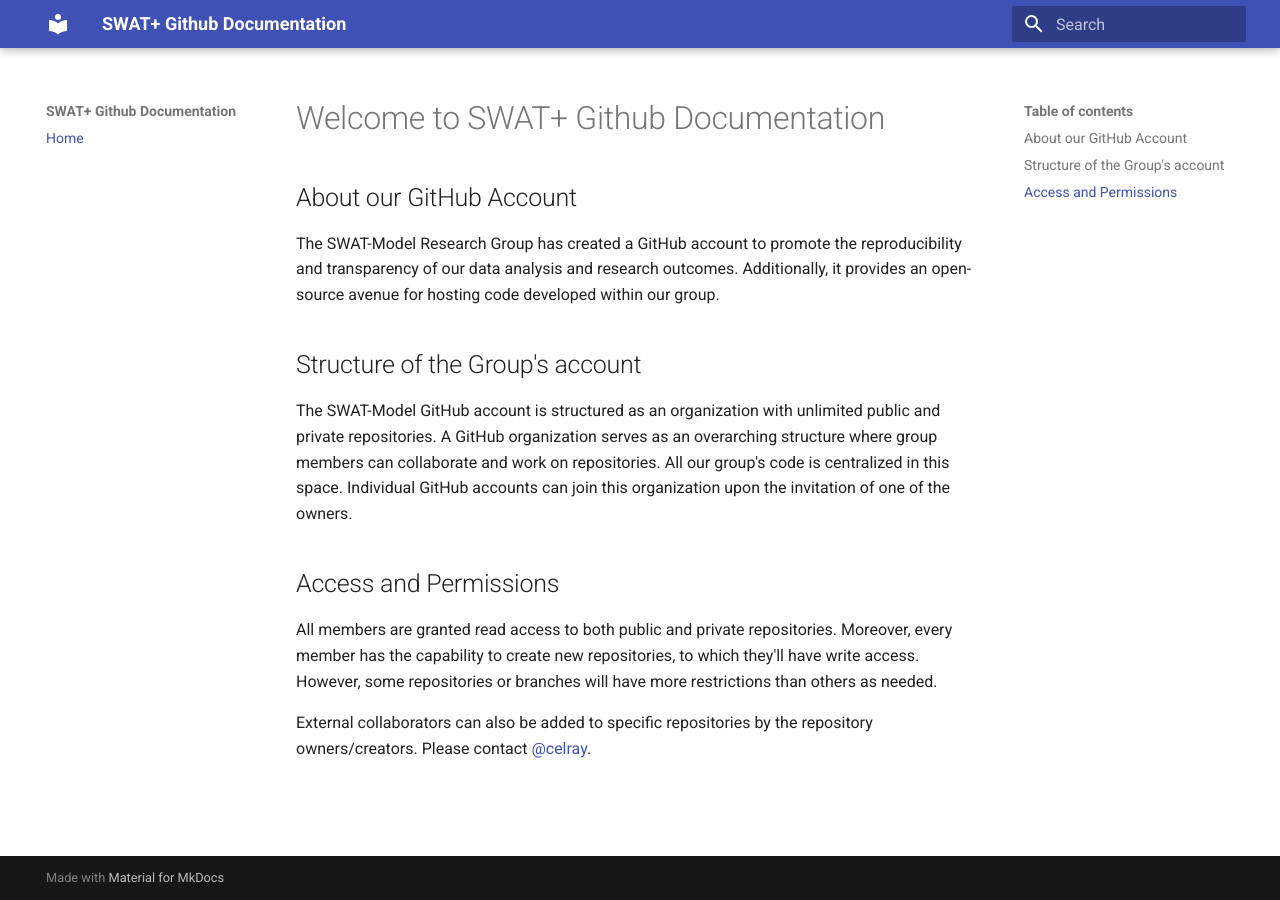
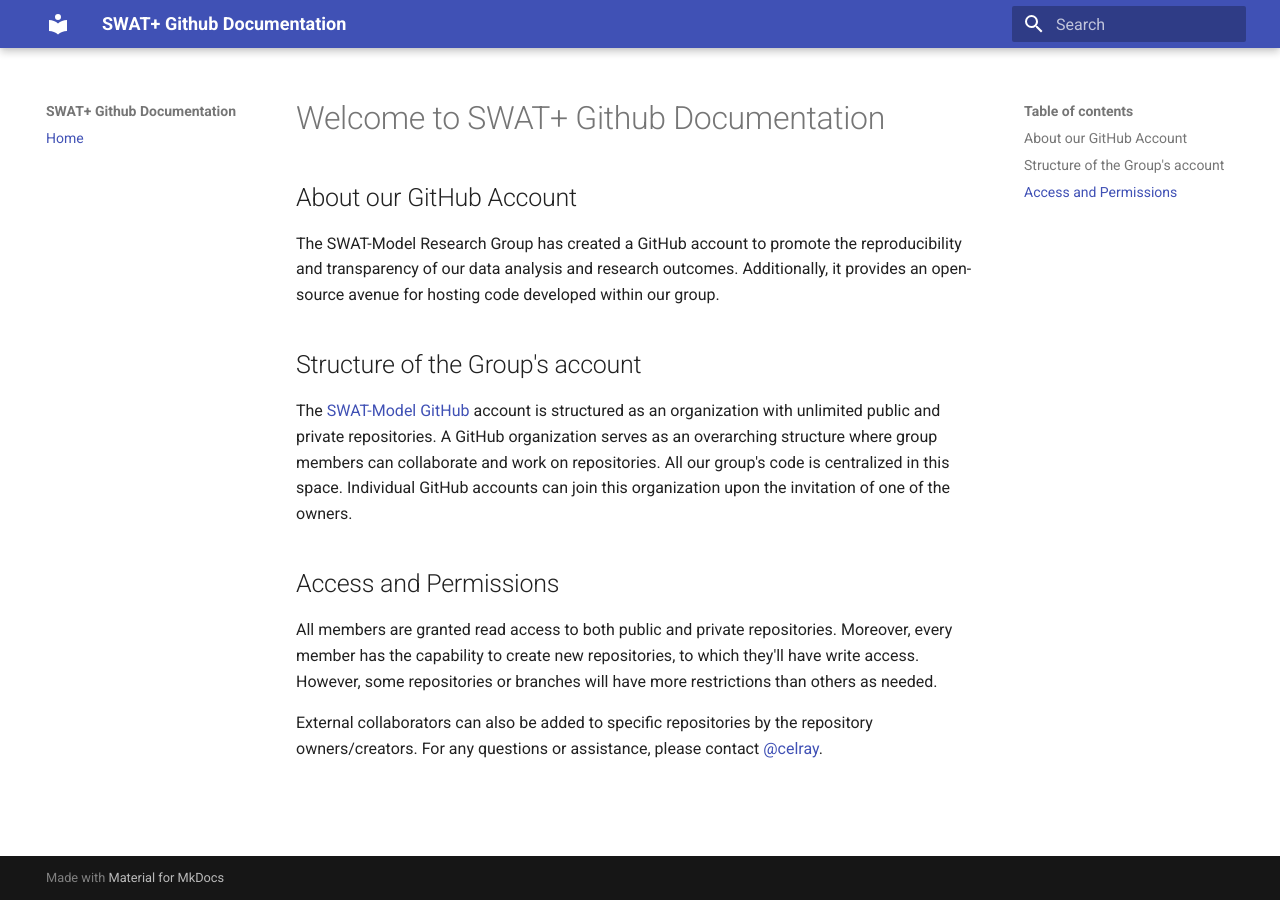
Before and after one commit to swat-model/swat-model.github.io, an MkDocs documentation site: the page built from docs/index.md, in a window 1280 px wide. Built offline with MkDocs 1.6.1 and Material for MkDocs 9.7.7, drawn with Linux system fonts in a browser that asks for light colours.

Commit message:
updated index.md

```diff
--- a/docs/index.md
+++ b/docs/index.md
@@ -5,9 +5,9 @@
 The SWAT-Model Research Group has created a GitHub account to promote the reproducibility and transparency of our data analysis and research outcomes. Additionally, it provides an open-source avenue for hosting code developed within our group.
 
 ## Structure of the Group's account
-The SWAT-Model GitHub account is structured as an organization with unlimited public and private repositories. A GitHub organization serves as an overarching structure where group members can collaborate and work on repositories. All our group's code is centralized in this space. Individual GitHub accounts can join this organization upon the invitation of one of the owners.
+The [SWAT-Model GitHub](https://github.com/swat-model/) account is structured as an organization with unlimited public and private repositories. A GitHub organization serves as an overarching structure where group members can collaborate and work on repositories. All our group's code is centralized in this space. Individual GitHub accounts can join this organization upon the invitation of one of the owners.
 
 ## Access and Permissions
 All members are granted read access to both public and private repositories. Moreover, every member has the capability to create new repositories, to which they'll have write access. However, some repositories or branches will have more restrictions than others as needed.
 
-External collaborators can also be added to specific repositories by the repository owners/creators. Please contact [@celray](mailto:celrayjames.chawanda@agnet.tamu.edu).
+External collaborators can also be added to specific repositories by the repository owners/creators. For any questions or assistance, please contact [@celray](mailto:celrayjames.chawanda@agnet.tamu.edu).
```
